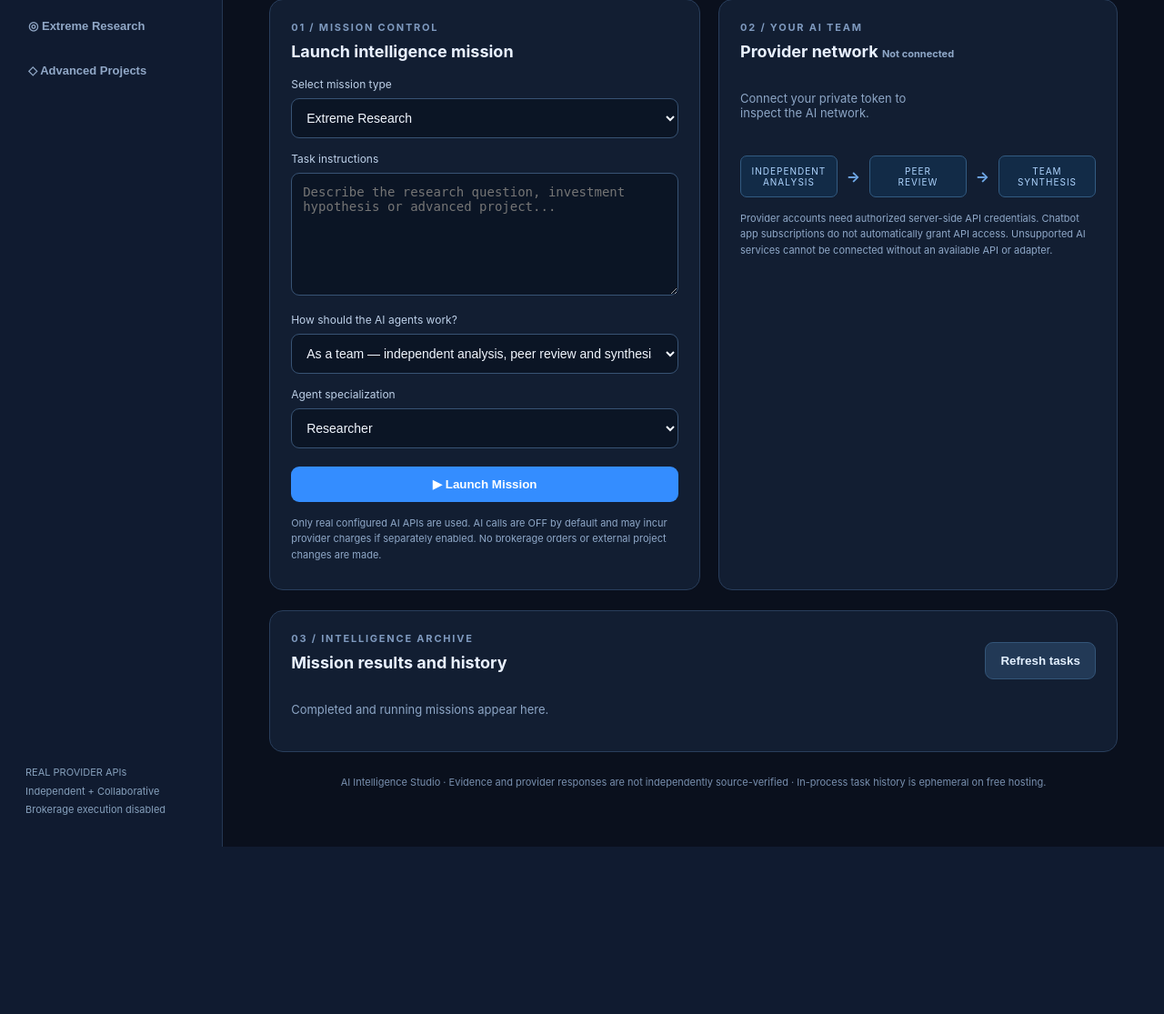
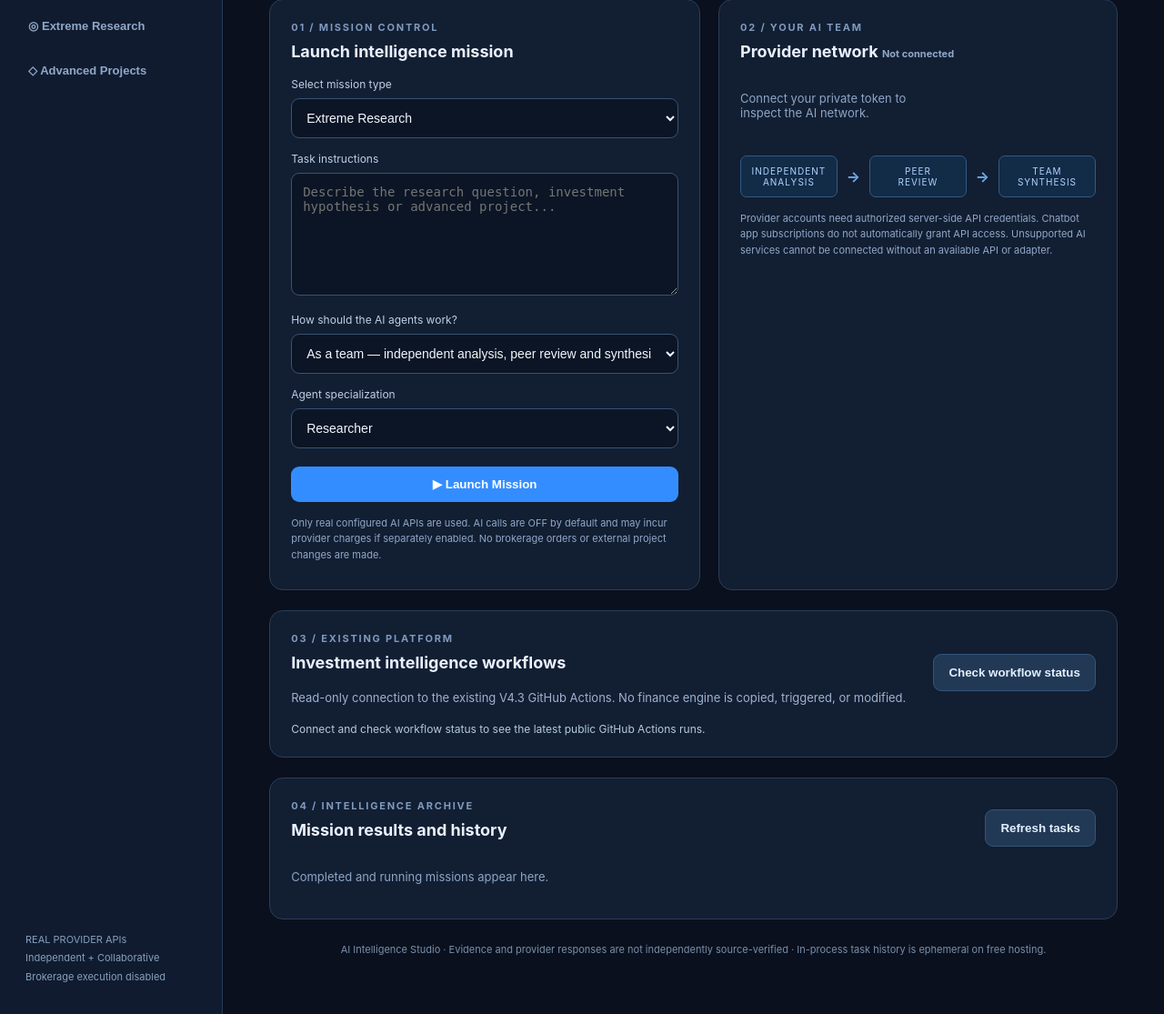
Before and after one commit to jacarney1990/alpaca-paper-monitor, a Flask app: page / in a window 1280 px wide. Shown: the part 348-1463 px from the top of the page at 91% size. Before the commit the page ends 1279 px from the top, so only its background shows below. Run offline with Flask 3, Linux system fonts and the light colour scheme.

Commit message:
Display existing investment workflow status inside unified Studio

```diff
--- a/ai_studio/templates/index.html
+++ b/ai_studio/templates/index.html
@@ -19,7 +19,13 @@
 <div class="phase"><span>INDEPENDENT<br>ANALYSIS</span><b>→</b><span>PEER<br>REVIEW</span><b>→</b><span>TEAM<br>SYNTHESIS</span></div>
 <p class="fine">Provider accounts need authorized server-side API credentials. Chatbot app subscriptions do not automatically grant API access. Unsupported AI services cannot be connected without an available API or adapter.</p>
 </section></div>
-<section class="panel"><div class="row"><div><div class="eyebrow">03 / INTELLIGENCE ARCHIVE</div><h2>Mission results and history</h2></div><button class="ghost" id="reload">Refresh tasks</button></div><div id="history" class="jobs"><div class="empty">Completed and running missions appear here.</div></div><div id="output" aria-live="polite"></div></section>
+<section class="panel" id="finance-workflows">
+<div class="row"><div><div class="eyebrow">03 / EXISTING PLATFORM</div><h2>Investment intelligence workflows</h2>
+<p>Read-only connection to the existing V4.3 GitHub Actions. No finance engine is copied, triggered, or modified.</p></div>
+<button type="button" class="ghost" id="check-finance">Check workflow status</button></div>
+<div id="finance-status" class="notice" role="status">Connect and check workflow status to see the latest public GitHub Actions runs.</div>
+</section>
+<section class="panel"><div class="row"><div><div class="eyebrow">04 / INTELLIGENCE ARCHIVE</div><h2>Mission results and history</h2></div><button class="ghost" id="reload">Refresh tasks</button></div><div id="history" class="jobs"><div class="empty">Completed and running missions appear here.</div></div><div id="output" aria-live="polite"></div></section>
 <footer>AI Intelligence Studio · Evidence and provider responses are not independently source-verified · In-process task history is ephemeral on free hosting.</footer>
 </main></div>
 <script defer src="/static/app.js"></script></body></html>
```
